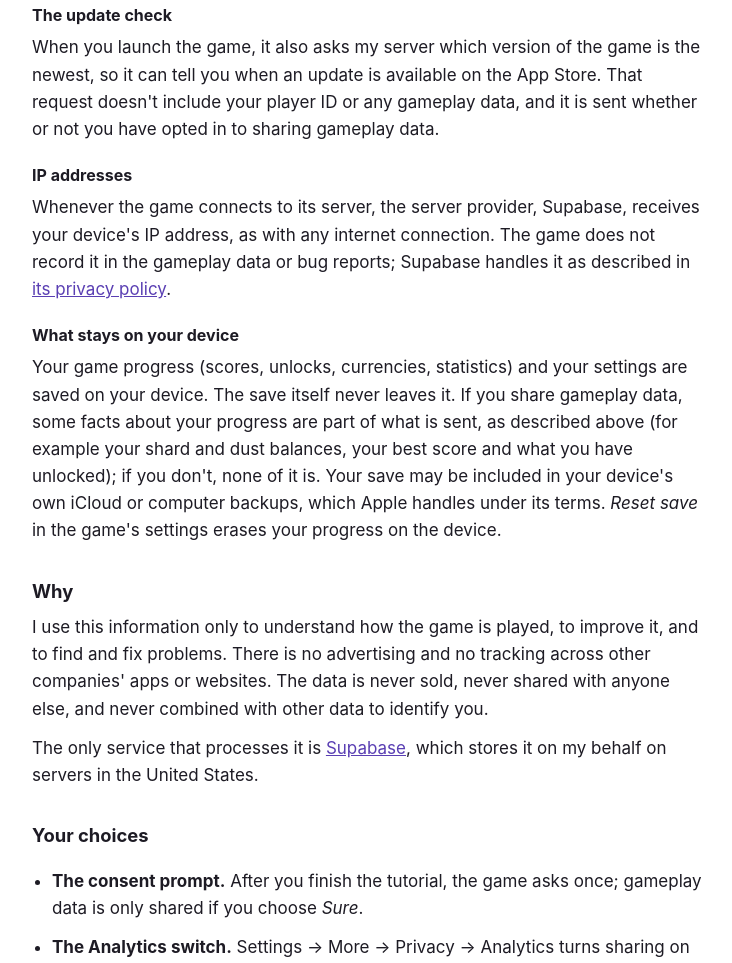
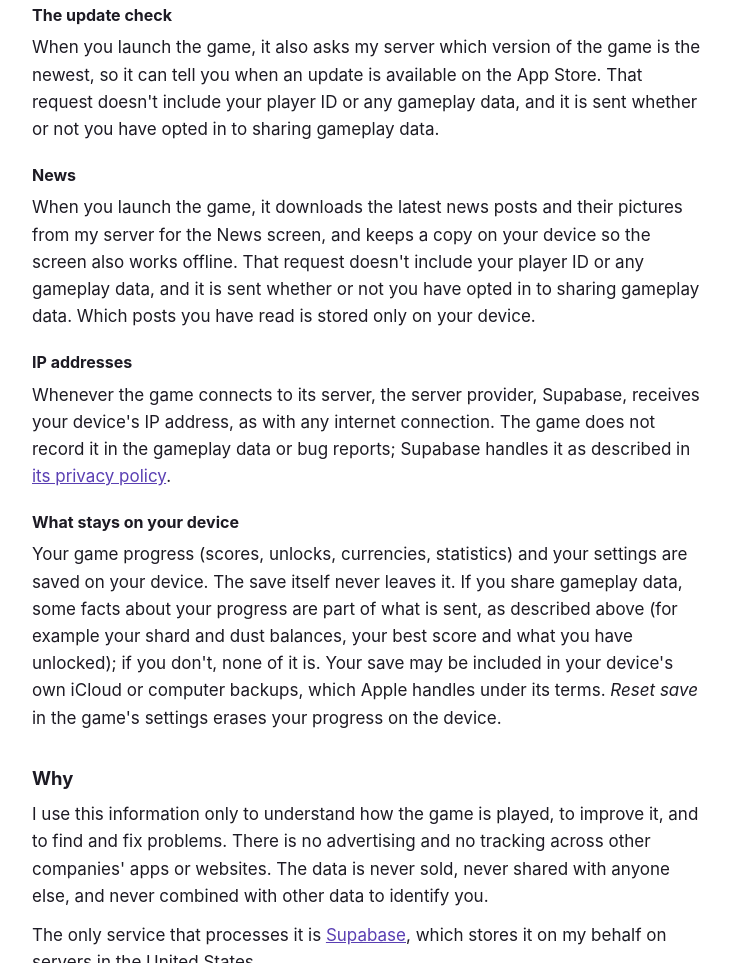
Before and after one commit to aceachus/infinite-fracture, a plain HTML site: page privacy/index.html in a window 1280 px wide. Shown: the part 1671-2634 px from the top of the page, without its empty margins (272-1004 px from the left). Drawn offline with Linux system fonts and the light colour scheme.

Commit message:
Policy: the News screen downloads the latest posts and their pictures at launch and keeps a copy on the device (no player ID or gameplay data, regardless of the gameplay-data opt-in; read state stays on the device); updated November 17, 2026

```diff
--- a/privacy/index.html
+++ b/privacy/index.html
@@ -63,6 +63,12 @@ is sent whether or not you have opted in to sharing gameplay data.</p>
 it can tell you when an update is available on the App Store. That request doesn't include your
 player ID or any gameplay data, and it is sent whether or not you have opted in to sharing gameplay
 data.</p>
+
+<h3>News</h3>
+<p>When you launch the game, it downloads the latest news posts and their pictures from my server
+for the News screen, and keeps a copy on your device so the screen also works offline. That request
+doesn't include your player ID or any gameplay data, and it is sent whether or not you have opted
+in to sharing gameplay data. Which posts you have read is stored only on your device.</p>
 
 <h3>IP addresses</h3>
 <p>Whenever the game connects to its server, the server provider, Supabase, receives your device's
```
